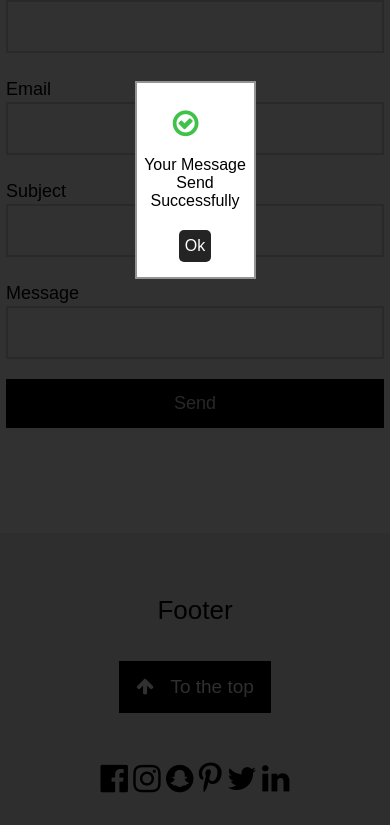
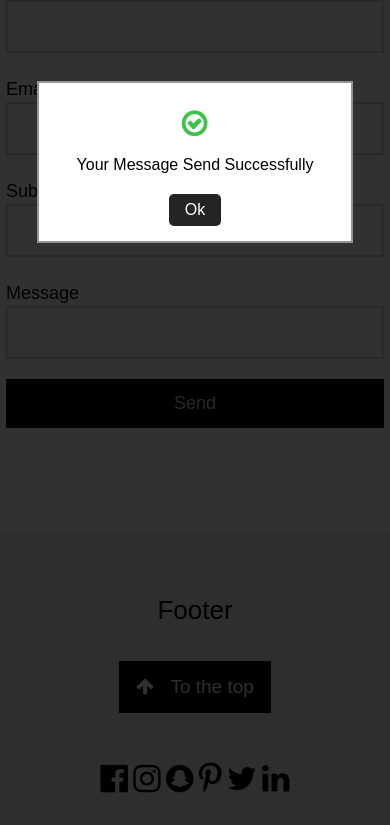
Before and after one commit to Abhijeet-Portfolio/marketing-template, a plain HTML site: page index.html in a window 390 px wide. Both pictures are taken after typing "Sample", "name@example.com", "Sample", "Sample" into the empty fields and a click on the button "Send". Shown: the part 6326-7151 px from the top of the page. Drawn offline with Linux system fonts and the light colour scheme.

Commit message:
Changes Done

```diff
--- a/assets/css/style.css
+++ b/assets/css/style.css
@@ -638,6 +638,7 @@ footer p a {
   .we-are h2,
   .contact h2 { width: 20%;}
 
+  .successful { width: 40%;}
   footer .to-top { width: 20%;}
   .social-media { width: 25%;}
 }
@@ -675,6 +676,7 @@ footer p a {
   }
 
   .contact h2 { width: 26%;}
+  .successful { width: 50%;}
   footer .to-top { width: 25%;}
   .social-media { width: 30%;}
 }
@@ -734,6 +736,13 @@ footer p a {
   .we-are h2 { width: 50%;}
   .we-are li { width: 80%;}
   .contact h2 { width: 40%;}
+  .successful { width: 80%;}
+
+  .successful h3 {
+    width: 8%;
+    text-align: center;
+  }
+
   footer .to-top { width: 40%;}
   .social-media { width: 50%;}
 
```
